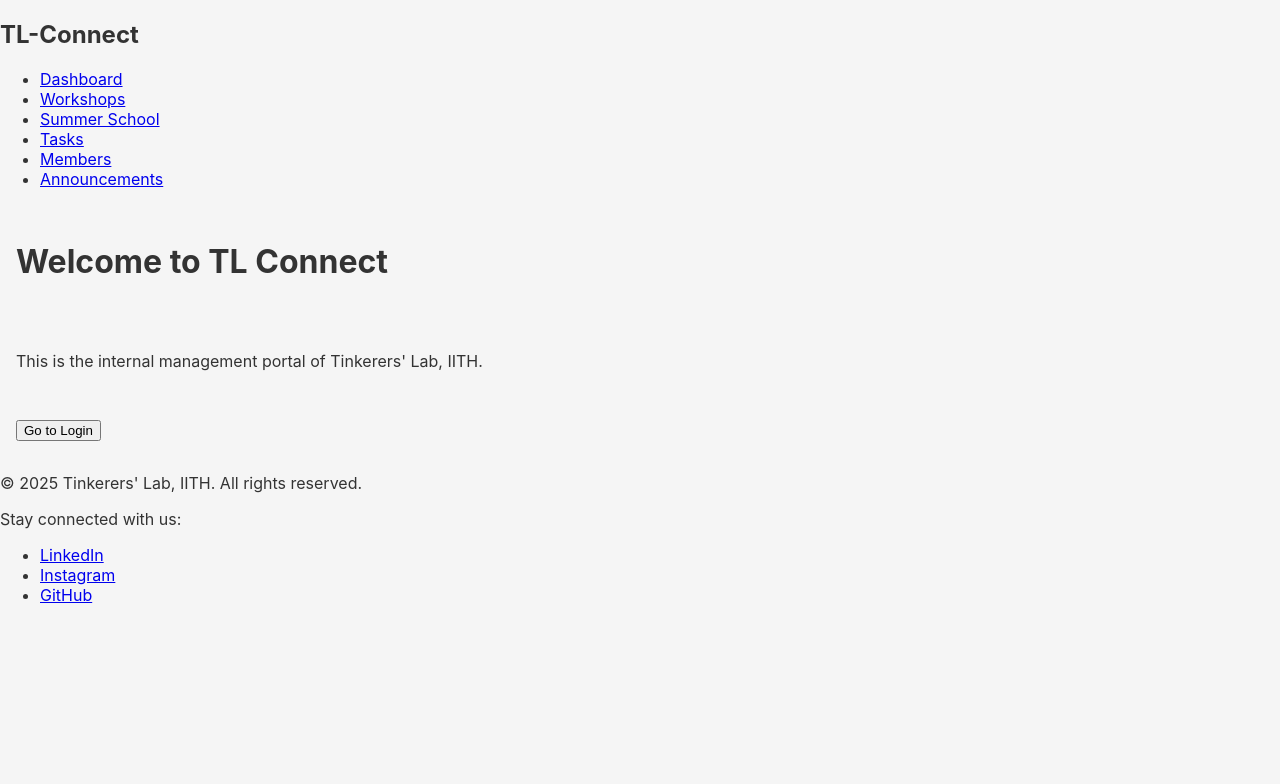
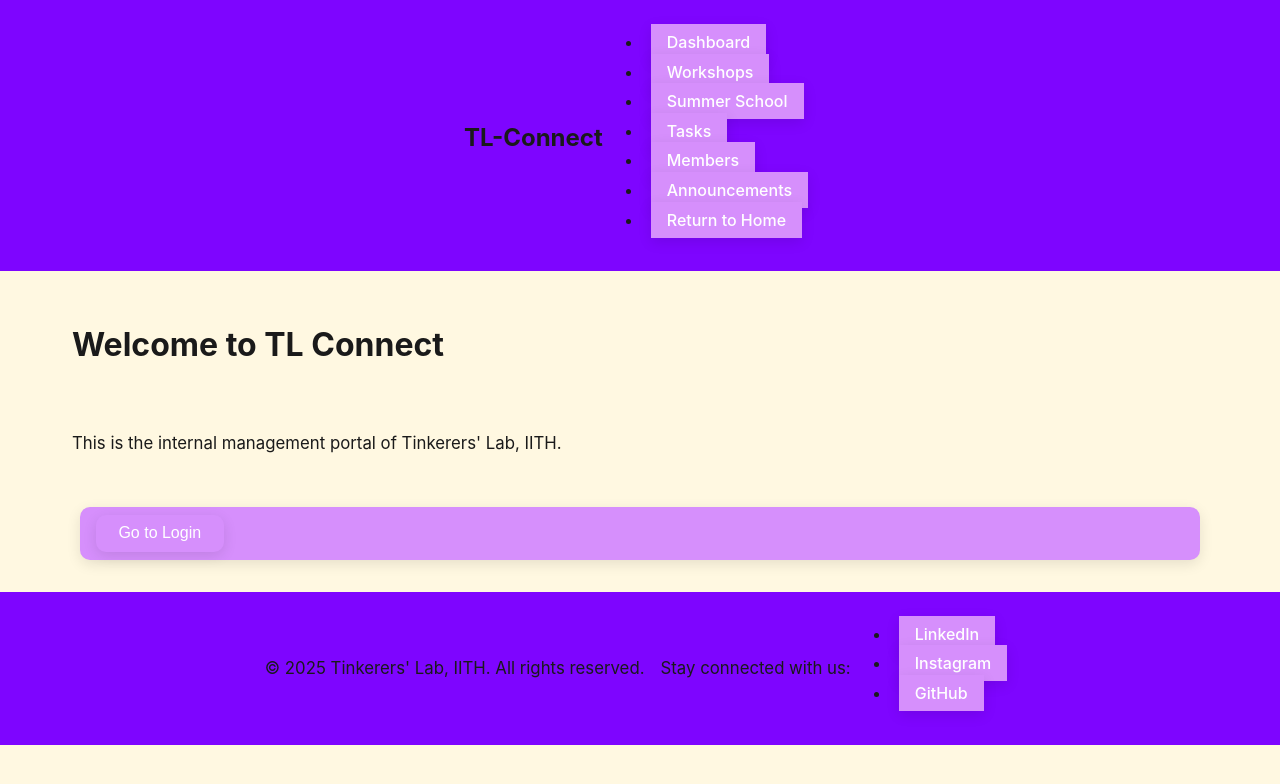
Before and after one commit to PathriVidyaPraveen/TL-Connect, a Next.js app in the folder tl-connect-frontend/: page / in a window 1280 px wide. Shown: the top 784 px of the page. Built offline with nearby package versions, Linux system fonts and the light colour scheme.

Commit message:
Final submission for frontend ready

```diff
--- a/tl-connect-frontend/components/Navbar.jsx
+++ b/tl-connect-frontend/components/Navbar.jsx
@@ -12,6 +12,7 @@
         <li><Link href="/tasks">Tasks</Link></li>
         <li><Link href="/members">Members</Link></li>
         <li><Link href="/announcements">Announcements</Link></li>
+        <li><Link href="/">Return to Home</Link></li>
       </ul>
     </nav>
   );
--- a/tl-connect-frontend/pages/announcements.jsx
+++ b/tl-connect-frontend/pages/announcements.jsx
@@ -9,7 +9,7 @@
     <div>
       <Navbar />
       <div className={styles.layout}>
-        <Sidebar />
+
         <main className={styles.content}>
           <h2>Announcements</h2>
           <ul>
--- a/tl-connect-frontend/pages/dashboard.jsx
+++ b/tl-connect-frontend/pages/dashboard.jsx
@@ -10,7 +10,7 @@
     <div>
       <Navbar />
       <div className={styles.layout}>
-        <Sidebar />
+
         <main className={styles.content}>
           <h2>Dashboard</h2>
           {data.map((card, index) => (
--- a/tl-connect-frontend/pages/members.jsx
+++ b/tl-connect-frontend/pages/members.jsx
@@ -18,7 +18,7 @@
     <div>
       <Navbar />
       <div className={styles.layout}>
-        <Sidebar />
+
         <main className={styles.content}>
           <h2>Members</h2>
           {Object.entries(groupedMembers).map(([domain, domainMembers]) => (
--- a/tl-connect-frontend/pages/summer-school.jsx
+++ b/tl-connect-frontend/pages/summer-school.jsx
@@ -9,7 +9,7 @@
     <div>
       <Navbar />
       <div className={styles.layout}>
-        <Sidebar />
+
         <main className={styles.content}>
           <h2>Summer School</h2>
           <table className={styles.table}>
--- a/tl-connect-frontend/pages/tasks.jsx
+++ b/tl-connect-frontend/pages/tasks.jsx
@@ -18,7 +18,7 @@
     <div>
       <Navbar />
       <div className={styles.layout}>
-        <Sidebar />
+
         <main className={styles.content}>
           <h2>Tasks</h2>
           {Object.entries(groupedTasks).map(([domain, domainTasks]) => (
--- a/tl-connect-frontend/pages/workshops.jsx
+++ b/tl-connect-frontend/pages/workshops.jsx
@@ -9,7 +9,7 @@
     <div>
       <Navbar />
       <div className={styles.layout}>
-        <Sidebar />
+
         <main className={styles.content}>
           <h2>Workshops</h2>
           <ul>
--- a/tl-connect-frontend/styles/globals.css
+++ b/tl-connect-frontend/styles/globals.css
@@ -1,11 +1,141 @@
-body {
+:root {
+  --background: #fff8e1;
+  --foreground: #1a1a1a;
+  --primary: #d68ffc;
+  --primary-dark: #8807f9;
+  --secondary: #f5f5dc;
+  --accent: #9e10f1;
+  --danger: #ef4444;
+  --border: #b006f3;
+  --radius: 10px;
+  --transition: all 0.3s ease-in-out;
+  --shadow: 0 4px 14px rgba(0, 0, 0, 0.1);
+  --font-main: 'Inter', 'Segoe UI', sans-serif;
+}
+
+@media (prefers-color-scheme: dark) {
+  :root {
+    --background: #1a1300;
+    --foreground: #f3f3f3;
+    --secondary: #3d2e00;
+    --border: #4d3f00;
+  }
+}
+
+html, body {
+  padding: 0;
   margin: 0;
-  font-family: -apple-system, BlinkMacSystemFont, 'Segoe UI', Roboto, Oxygen,
-    Ubuntu, Cantarell, 'Open Sans', 'Helvetica Neue', sans-serif;
-  background-color: #f5f5f5;
-  color: #333;
+  font-family: var(--font-main);
+  background-color: var(--background);
+  color: var(--foreground);
+  transition: var(--transition);
+  scroll-behavior: smooth;
+}
+
+*, *::before, *::after {
+  box-sizing: border-box;
 }
 
 main {
+  max-width: 1200px;
+  margin: auto;
+  padding: 2rem;
+}
+
+a {
+  color: var(--accent);
+  text-decoration: none;
+  transition: color var(--transition);
+  padding: 0.5rem 1rem;
+  margin: 0 0.5rem;
+  background-color: var(--primary);
+  border-radius: var(--radius);
+  color: white;
+  box-shadow: var(--shadow);
+  font-weight: 500;
+}
+
+a:hover {
+  background-color: var(--primary-dark);
+  color: white;
+}
+
+h1, h2, h3, h4, h5, h6 {
+  font-weight: 700;
+  color: var(--foreground);
+  margin-bottom: 1rem;
+}
+
+p {
+  margin-bottom: 1rem;
+  font-size: 1.05rem;
+  line-height: 1.8;
+}
+
+button {
+  padding: 0.6rem 1.4rem;
+  background-color: var(--primary);
+  color: #fff;
+  border: none;
+  border-radius: var(--radius);
+  cursor: pointer;
+  font-size: 1rem;
+  transition: var(--transition);
+  box-shadow: var(--shadow);
+}
+
+button:hover {
+  background-color: var(--primary-dark);
+}
+
+select, input, textarea {
+  padding: 0.5rem;
+  border-radius: var(--radius);
+  border: 1px solid var(--border);
+  background-color: var(--secondary);
+  color: var(--foreground);
+  font-size: 1rem;
+  width: 100%;
+  margin: 0.5rem 0 1rem;
+}
+
+ul {
+  list-style: disc;
+  padding-left: 1.5rem;
+}
+
+li {
+  margin-bottom: 0.6rem;
+}
+
+@media (max-width: 600px) {
+  .navbar,
+  .footer {
+    flex-direction: column;
+  }
+}
+.navbar,
+.footer {
+  display: flex;
+  justify-content: center;
+  align-items: center;
+  gap: 1rem; /* space between buttons */
   padding: 1rem;
+  background-color: #7e05ff; /* adjust as needed */
+  flex-wrap: wrap; /* prevents overflow on smaller screens */
 }
+
+.navbar a,
+.footer a {
+  background-color: var(--primary);
+  color: white;
+  padding: 0.5rem 1rem;
+  border-radius: var(--border-radius);
+  text-decoration: none;
+  transition: background-color var(--transition);
+}
+
+.navbar a:hover,
+.footer a:hover {
+  background-color: #003d80;
+}
```
